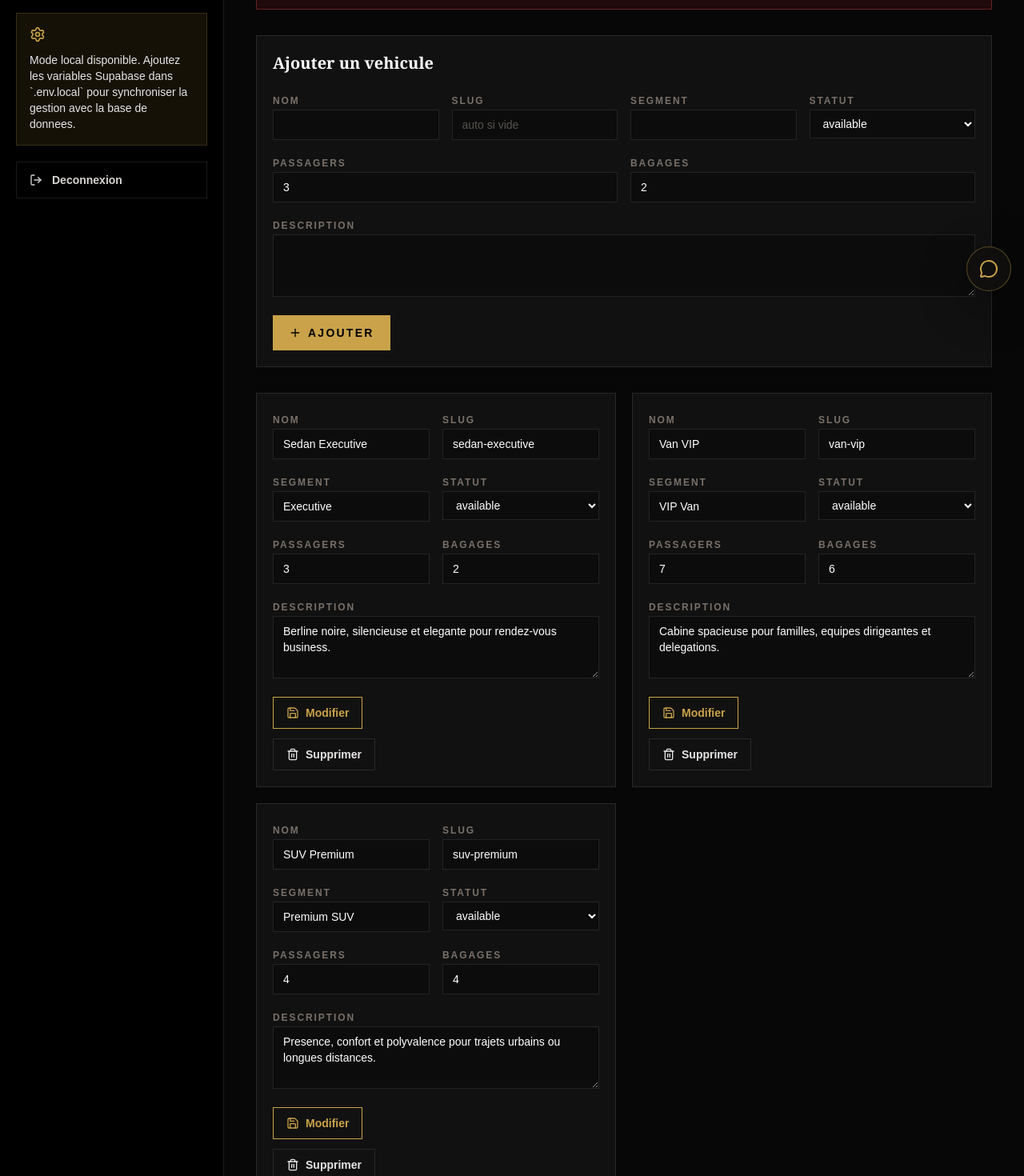
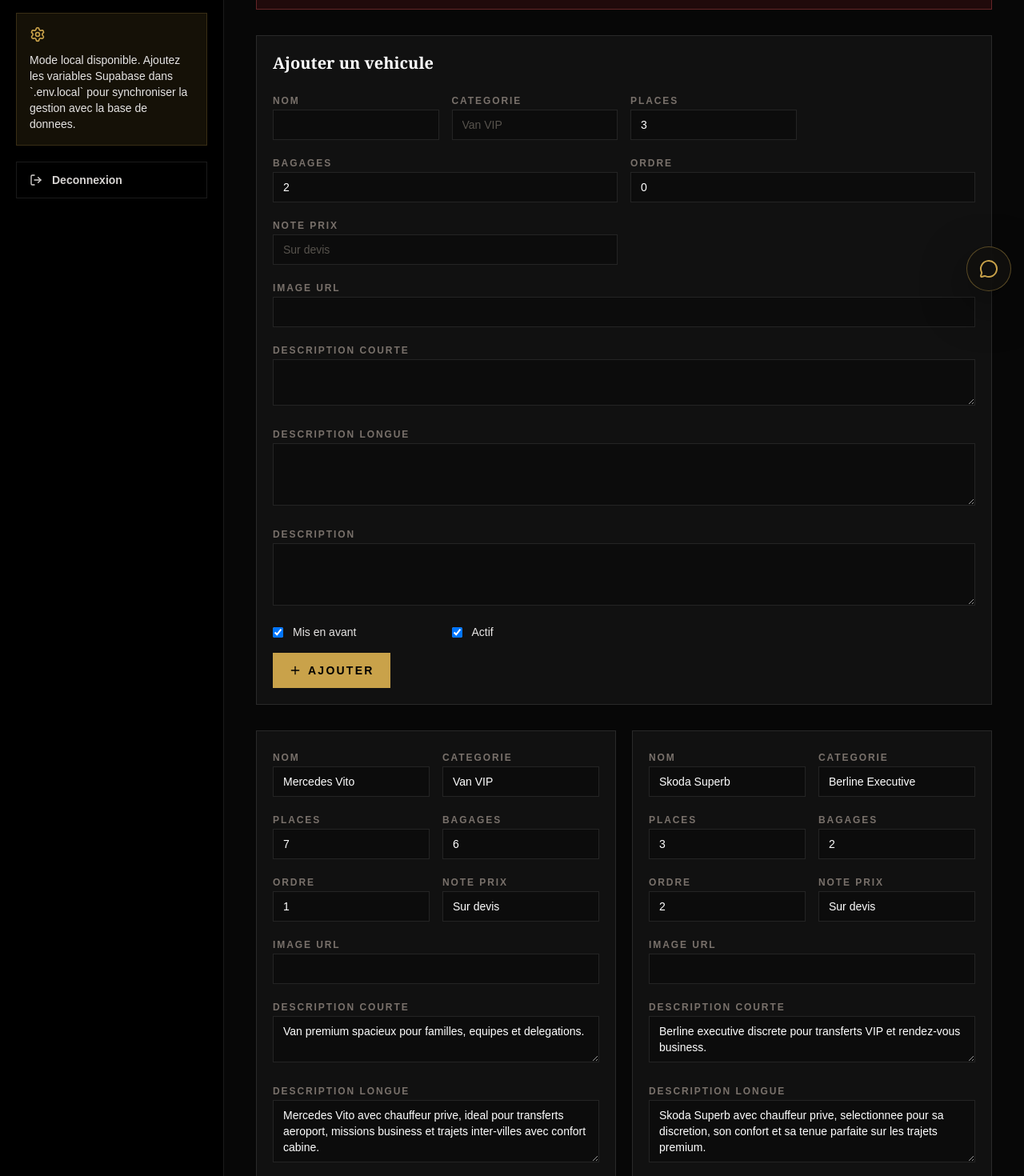
Before and after one commit to Splonx/AYYI-TOUR, a Next.js app: page /admin/fleet in a window 1280 px wide. Shown: the part 340-1810 px from the top of the page at 80% size. Built offline with nearby package versions, Linux system fonts and the light colour scheme; no server answers.

Commit message:
Remove vehicule to fleet

```diff
--- a/app/admin/actions.ts
+++ b/app/admin/actions.ts
@@ -29,7 +29,6 @@ type FleetInsert = Database["public"]["Tables"]["fleet"]["Insert"];
 type FleetUpdate = Database["public"]["Tables"]["fleet"]["Update"];
 
 const serviceStatuses = ["draft", "published", "archived"] as const;
-const vehicleStatuses = ["available", "maintenance", "hidden"] as const;
 
 async function requireAdminSession() {
   const cookieStore = await cookies();
@@ -100,16 +99,6 @@ function serviceStatus(formData: FormData) {
   return "draft";
 }
 
-function vehicleStatus(formData: FormData) {
-  const status = text(formData, "status");
-
-  if (vehicleStatuses.includes(status as (typeof vehicleStatuses)[number])) {
-    return status as (typeof vehicleStatuses)[number];
-  }
-
-  return "available";
-}
-
 function highlights(formData: FormData) {
   return text(formData, "highlights")
     .split(/\r?\n|,/)
@@ -158,13 +147,18 @@ function vehicleFromForm(formData: FormData, id = localId("veh")) {
 
   return {
     id,
-    slug: payload.slug,
     name: payload.name,
-    segment: payload.segment,
-    description: payload.description,
-    passengers: payload.passengers ?? 3,
+    shortDescription: payload.short_description ?? "",
+    longDescription: payload.long_description ?? "",
+    description: payload.description ?? "",
+    imageUrl: payload.image_url ?? undefined,
+    seats: payload.seats ?? 3,
     luggage: payload.luggage ?? 2,
-    status: payload.status ?? "available",
+    priceNote: payload.price_note ?? "",
+    category: payload.category ?? "",
+    isFeatured: payload.is_featured ?? false,
+    isActive: payload.is_active ?? true,
+    displayOrder: payload.display_order ?? 0,
   };
 }
 
@@ -185,16 +179,21 @@ function servicePayload(formData: FormData): ServiceInsert {
 
 function fleetPayload(formData: FormData): FleetInsert {
   const name = requiredText(formData, "name");
-  const rawSlug = text(formData, "slug");
+  const description = requiredText(formData, "description");
 
   return {
-    slug: rawSlug ? slugify(rawSlug) : slugify(name),
     name,
-    segment: requiredText(formData, "segment"),
-    description: requiredText(formData, "description"),
-    passengers: integerOrDefault(formData, "passengers", 3),
+    short_description: text(formData, "shortDescription") || description,
+    long_description: text(formData, "longDescription") || description,
+    description,
+    image_url: text(formData, "imageUrl") || null,
+    seats: integerOrDefault(formData, "seats", 3),
     luggage: integerOrDefault(formData, "luggage", 2),
-    status: vehicleStatus(formData),
+    price_note: text(formData, "priceNote") || null,
+    category: text(formData, "category") || null,
+    is_featured: formData.get("isFeatured") === "on",
+    is_active: formData.get("isActive") === "on",
+    display_order: integerOrDefault(formData, "displayOrder", 0),
   };
 }
 
--- a/app/admin/fleet/page.tsx
+++ b/app/admin/fleet/page.tsx
@@ -59,32 +59,48 @@ export default async function AdminFleetPage() {
               <input className={inputClass} name="name" required />
             </label>
             <label className="space-y-2">
-              <span className={labelClass}>Slug</span>
-              <input className={inputClass} name="slug" placeholder="auto si vide" />
+              <span className={labelClass}>Categorie</span>
+              <input className={inputClass} name="category" placeholder="Van VIP" />
             </label>
             <label className="space-y-2">
-              <span className={labelClass}>Segment</span>
-              <input className={inputClass} name="segment" required />
-            </label>
-            <label className="space-y-2">
-              <span className={labelClass}>Statut</span>
-              <select className={inputClass} name="status" defaultValue="available">
-                <option value="available">available</option>
-                <option value="maintenance">maintenance</option>
-                <option value="hidden">hidden</option>
-              </select>
-            </label>
-            <label className="space-y-2 lg:col-span-2">
-              <span className={labelClass}>Passagers</span>
-              <input className={inputClass} min="0" name="passengers" type="number" defaultValue={3} />
+              <span className={labelClass}>Places</span>
+              <input className={inputClass} min="0" name="seats" type="number" defaultValue={3} />
             </label>
             <label className="space-y-2 lg:col-span-2">
               <span className={labelClass}>Bagages</span>
               <input className={inputClass} min="0" name="luggage" type="number" defaultValue={2} />
             </label>
+            <label className="space-y-2 lg:col-span-2">
+              <span className={labelClass}>Ordre</span>
+              <input className={inputClass} min="0" name="displayOrder" type="number" defaultValue={0} />
+            </label>
+            <label className="space-y-2 lg:col-span-2">
+              <span className={labelClass}>Note prix</span>
+              <input className={inputClass} name="priceNote" placeholder="Sur devis" />
+            </label>
+            <label className="space-y-2 lg:col-span-4">
+              <span className={labelClass}>Image URL</span>
+              <input className={inputClass} name="imageUrl" type="url" />
+            </label>
+            <label className="space-y-2 lg:col-span-4">
+              <span className={labelClass}>Description courte</span>
+              <textarea className={inputClass} name="shortDescription" rows={2} />
+            </label>
+            <label className="space-y-2 lg:col-span-4">
+              <span className={labelClass}>Description longue</span>
+              <textarea className={inputClass} name="longDescription" rows={3} />
+            </label>
             <label className="space-y-2 lg:col-span-4">
               <span className={labelClass}>Description</span>
               <textarea className={inputClass} name="description" required rows={3} />
+            </label>
+            <label className="flex items-center gap-3 text-sm text-stone-200">
+              <input name="isFeatured" type="checkbox" defaultChecked />
+              Mis en avant
+            </label>
+            <label className="flex items-center gap-3 text-sm text-stone-200">
+              <input name="isActive" type="checkbox" defaultChecked />
+              Actif
             </label>
             <div className="lg:col-span-4">
               <ConfirmSubmitButton
@@ -111,34 +127,21 @@ export default async function AdminFleetPage() {
                   <input className={inputClass} name="name" defaultValue={vehicle.name} required />
                 </label>
                 <label className="space-y-2">
-                  <span className={labelClass}>Slug</span>
-                  <input className={inputClass} name="slug" defaultValue={vehicle.slug} required />
-                </label>
-                <label className="space-y-2">
-                  <span className={labelClass}>Segment</span>
+                  <span className={labelClass}>Categorie</span>
                   <input
                     className={inputClass}
-                    name="segment"
-                    defaultValue={vehicle.segment}
-                    required
+                    name="category"
+                    defaultValue={vehicle.category}
                   />
                 </label>
                 <label className="space-y-2">
-                  <span className={labelClass}>Statut</span>
-                  <select className={inputClass} name="status" defaultValue={vehicle.status}>
-                    <option value="available">available</option>
-                    <option value="maintenance">maintenance</option>
-                    <option value="hidden">hidden</option>
-                  </select>
-                </label>
-                <label className="space-y-2">
-                  <span className={labelClass}>Passagers</span>
+                  <span className={labelClass}>Places</span>
                   <input
                     className={inputClass}
                     min="0"
-                    name="passengers"
+                    name="seats"
                     type="number"
-                    defaultValue={vehicle.passengers}
+                    defaultValue={vehicle.seats}
                   />
                 </label>
                 <label className="space-y-2">
@@ -151,6 +154,42 @@ export default async function AdminFleetPage() {
                     defaultValue={vehicle.luggage}
                   />
                 </label>
+                <label className="space-y-2">
+                  <span className={labelClass}>Ordre</span>
+                  <input
+                    className={inputClass}
+                    min="0"
+                    name="displayOrder"
+                    type="number"
+                    defaultValue={vehicle.displayOrder}
+                  />
+                </label>
+                <label className="space-y-2">
+                  <span className={labelClass}>Note prix</span>
+                  <input className={inputClass} name="priceNote" defaultValue={vehicle.priceNote} />
+                </label>
+                <label className="space-y-2 sm:col-span-2">
+                  <span className={labelClass}>Image URL</span>
+                  <input className={inputClass} name="imageUrl" type="url" defaultValue={vehicle.imageUrl} />
+                </label>
+                <label className="space-y-2 sm:col-span-2">
+                  <span className={labelClass}>Description courte</span>
+                  <textarea
+                    className={inputClass}
+                    name="shortDescription"
+                    defaultValue={vehicle.shortDescription}
+                    rows={2}
+                  />
+                </label>
+                <label className="space-y-2 sm:col-span-2">
+                  <span className={labelClass}>Description longue</span>
+                  <textarea
+                    className={inputClass}
+                    name="longDescription"
+                    defaultValue={vehicle.longDescription}
+                    rows={3}
+                  />
+                </label>
                 <label className="space-y-2 sm:col-span-2">
                   <span className={labelClass}>Description</span>
                   <textarea
@@ -160,6 +199,14 @@ export default async function AdminFleetPage() {
                     required
                     rows={3}
                   />
+                </label>
+                <label className="flex items-center gap-3 text-sm text-stone-200">
+                  <input name="isFeatured" type="checkbox" defaultChecked={vehicle.isFeatured} />
+                  Mis en avant
+                </label>
+                <label className="flex items-center gap-3 text-sm text-stone-200">
+                  <input name="isActive" type="checkbox" defaultChecked={vehicle.isActive} />
+                  Actif
                 </label>
                 <div className="sm:col-span-2">
                   <ConfirmSubmitButton
--- a/app/admin/page.tsx
+++ b/app/admin/page.tsx
@@ -20,7 +20,7 @@ export default async function AdminPage() {
   const supabaseStatus = getSupabaseAdminConfigStatus();
   const adminErrors = [servicesResult.error, fleetResult.error].filter(Boolean);
   const publishedServices = services.filter((service) => service.status === "published");
-  const availableVehicles = fleet.filter((vehicle) => vehicle.status === "available");
+  const availableVehicles = fleet.filter((vehicle) => vehicle.isActive);
 
   console.info("[admin page]", {
     supabaseMode: supabaseStatus.mode,
--- a/app/fleet/page.tsx
+++ b/app/fleet/page.tsx
@@ -35,9 +35,15 @@ export default async function FleetPage() {
           />
           <div className="mt-10 grid gap-5 sm:grid-cols-2 xl:grid-cols-3">
             {fleet.map((vehicle) => (
-              <FleetCard key={vehicle.slug} vehicle={vehicle} />
+              <FleetCard key={vehicle.id} vehicle={vehicle} />
             ))}
           </div>
+          {fleet.length === 0 ? (
+            <div className="mt-10 border border-gold/25 bg-gold/[0.08] p-6 text-sm leading-7 text-stone-200">
+              La flotte sera publiee prochainement. Contactez AYYI TOUR pour confirmer
+              le vehicule le plus adapte a votre trajet.
+            </div>
+          ) : null}
         </div>
       </section>
       <SiteFooter />
--- a/data/admin-catalog.json
+++ b/data/admin-catalog.json
@@ -59,34 +59,32 @@
   ],
   "fleet": [
     {
-      "id": "veh-sedan",
-      "slug": "sedan-executive",
-      "name": "Sedan Executive",
-      "segment": "Executive",
-      "description": "Berline noire, silencieuse et elegante pour rendez-vous business.",
-      "passengers": 3,
-      "luggage": 2,
-      "status": "available"
+      "id": "veh-mercedes-vito",
+      "name": "Mercedes Vito",
+      "shortDescription": "Van premium spacieux pour familles, equipes et delegations.",
+      "longDescription": "Mercedes Vito avec chauffeur prive, ideal pour transferts aeroport, missions business et trajets inter-villes avec confort cabine.",
+      "description": "Van premium spacieux pour familles, equipes et delegations.",
+      "seats": 7,
+      "luggage": 6,
+      "priceNote": "Sur devis",
+      "category": "Van VIP",
+      "isFeatured": true,
+      "isActive": true,
+      "displayOrder": 1
     },
     {
-      "id": "veh-van",
-      "slug": "van-vip",
-      "name": "Van VIP",
-      "segment": "VIP Van",
-      "description": "Cabine spacieuse pour familles, equipes dirigeantes et delegations.",
-      "passengers": 7,
-      "luggage": 6,
-      "status": "available"
-    },
-    {
-      "id": "veh-suv",
-      "slug": "suv-premium",
-      "name": "SUV Premium",
-      "segment": "Premium SUV",
-      "description": "Presence, confort et polyvalence pour trajets urbains ou longues distances.",
-      "passengers": 4,
-      "luggage": 4,
-      "status": "available"
+      "id": "veh-skoda-superb",
+      "name": "Skoda Superb",
+      "shortDescription": "Berline executive discrete pour transferts VIP et rendez-vous business.",
+      "longDescription": "Skoda Superb avec chauffeur prive, selectionnee pour sa discretion, son confort et sa tenue parfaite sur les trajets premium.",
+      "description": "Berline executive discrete pour transferts VIP et rendez-vous business.",
+      "seats": 3,
+      "luggage": 2,
+      "priceNote": "Sur devis",
+      "category": "Berline Executive",
+      "isFeatured": true,
+      "isActive": true,
+      "displayOrder": 2
     }
   ]
 }
--- a/lib/admin-diagnostics.ts
+++ b/lib/admin-diagnostics.ts
@@ -161,8 +161,8 @@ export async function getAdminDiagnostics() {
     },
     await supabaseConnectionItem(),
     await tableItem("services", "Table services"),
-    await tableItem("fleet", "Table fleet / vehicles"),
-    await restItem("vehicles?select=id&limit=1", "Table public.vehicles"),
+    await tableItem("fleet", "Table public.fleet"),
+    await restItem("fleet?select=id&limit=1", "Table public.fleet REST"),
     await bucketItem("vehicle-images"),
   ];
 
--- a/lib/data/admin-catalog.ts
+++ b/lib/data/admin-catalog.ts
@@ -32,15 +32,23 @@ function mapService(row: ServiceRow): Service {
 }
 
 function mapVehicle(row: VehicleRow): Vehicle {
+  const shortDescription = row.short_description ?? row.description;
+
   return {
     id: row.id,
-    slug: row.slug,
     name: row.name,
-    segment: row.segment,
+    shortDescription,
+    longDescription: row.long_description ?? row.description,
     description: row.description,
-    passengers: row.passengers,
+    imageUrl: row.image_url ?? undefined,
+    seats: row.seats,
     luggage: row.luggage,
-    status: row.status,
+    priceNote: row.price_note ?? "",
+    category: row.category ?? "Premium",
+    isFeatured: row.is_featured,
+    isActive: row.is_active,
+    displayOrder: row.display_order,
+    createdAt: row.created_at,
   };
 }
 
@@ -98,6 +106,7 @@ export async function getAdminFleet() {
   const { data, error } = await supabase
     .from("fleet")
     .select("*")
+    .order("display_order", { ascending: true })
     .order("created_at", { ascending: true });
 
   if (error) {
@@ -139,6 +148,7 @@ export async function getPublishedServices() {
     return fallbackServices.filter((service) => service.status === "published");
   }
 
+  try {
     const supabase = createSupabaseAdminClient();
     const { data, error } = await supabase
       .from("services")
@@ -151,18 +161,25 @@ export async function getPublishedServices() {
     }
 
     return data.map(mapService);
+  } catch (error) {
+    console.error("[public services] Supabase load failed", error);
+
+    return fallbackServices.filter((service) => service.status === "published");
+  }
 }
 
 export async function getAvailableFleet() {
   if (!hasSupabaseAdminConfig()) {
-    return fallbackFleet.filter((vehicle) => vehicle.status === "available");
+    return fallbackFleet.filter((vehicle) => vehicle.isActive);
   }
 
+  try {
     const supabase = createSupabaseAdminClient();
     const { data, error } = await supabase
       .from("fleet")
       .select("*")
-    .eq("status", "available")
+      .eq("is_active", true)
+      .order("display_order", { ascending: true })
       .order("created_at", { ascending: true });
 
     if (error) {
@@ -170,4 +187,9 @@ export async function getAvailableFleet() {
     }
 
     return data.map(mapVehicle);
+  } catch (error) {
+    console.error("[public fleet] Supabase load failed", error);
+
+    return fallbackFleet.filter((vehicle) => vehicle.isActive);
   }
+}
--- a/lib/data/fleet.ts
+++ b/lib/data/fleet.ts
@@ -2,33 +2,33 @@ import type { Vehicle } from "@/types/domain";
 
 export const fleet: Vehicle[] = [
   {
-    id: "veh-sedan",
-    slug: "sedan-executive",
-    name: "Sedan Executive",
-    segment: "Executive",
-    description: "Berline noire, silencieuse et elegante pour rendez-vous business.",
-    passengers: 3,
-    luggage: 2,
-    status: "available",
+    id: "veh-mercedes-vito",
+    name: "Mercedes Vito",
+    shortDescription: "Van premium spacieux pour familles, equipes et delegations.",
+    longDescription:
+      "Mercedes Vito avec chauffeur prive, ideal pour transferts aeroport, missions business et trajets inter-villes avec confort cabine.",
+    description: "Van premium spacieux pour familles, equipes et delegations.",
+    seats: 7,
+    luggage: 6,
+    priceNote: "Sur devis",
+    category: "Van VIP",
+    isFeatured: true,
+    isActive: true,
+    displayOrder: 1,
   },
   {
-    id: "veh-van",
-    slug: "van-vip",
-    name: "Van VIP",
-    segment: "VIP Van",
-    description: "Cabine spacieuse pour familles, equipes dirigeantes et delegations.",
-    passengers: 7,
-    luggage: 6,
-    status: "available",
-  },
-  {
-    id: "veh-suv",
-    slug: "suv-premium",
-    name: "SUV Premium",
-    segment: "Premium SUV",
-    description: "Presence, confort et polyvalence pour trajets urbains ou longues distances.",
-    passengers: 4,
-    luggage: 4,
-    status: "maintenance",
+    id: "veh-skoda-superb",
+    name: "Skoda Superb",
+    shortDescription: "Berline executive discrete pour transferts VIP et rendez-vous business.",
+    longDescription:
+      "Skoda Superb avec chauffeur prive, selectionnee pour sa discretion, son confort et sa tenue parfaite sur les trajets premium.",
+    description: "Berline executive discrete pour transferts VIP et rendez-vous business.",
+    seats: 3,
+    luggage: 2,
+    priceNote: "Sur devis",
+    category: "Berline Executive",
+    isFeatured: true,
+    isActive: true,
+    displayOrder: 2,
   },
 ];
--- a/types/supabase.ts
+++ b/types/supabase.ts
@@ -32,24 +32,34 @@ export type Database = {
       fleet: {
         Row: {
           id: string;
-          slug: string;
           name: string;
-          segment: string;
+          short_description: string | null;
+          long_description: string | null;
           description: string;
-          passengers: number;
+          image_url: string | null;
+          seats: number;
           luggage: number;
-          status: "available" | "maintenance" | "hidden";
+          price_note: string | null;
+          category: string | null;
+          is_featured: boolean;
+          is_active: boolean;
+          display_order: number;
           created_at: string;
         };
         Insert: {
           id?: string;
-          slug: string;
           name: string;
-          segment: string;
-          description: string;
-          passengers?: number;
+          short_description?: string | null;
+          long_description?: string | null;
+          description?: string;
+          image_url?: string | null;
+          seats?: number;
           luggage?: number;
-          status?: "available" | "maintenance" | "hidden";
+          price_note?: string | null;
+          category?: string | null;
+          is_featured?: boolean;
+          is_active?: boolean;
+          display_order?: number;
           created_at?: string;
         };
         Update: Partial<Database["public"]["Tables"]["fleet"]["Insert"]>;
@@ -98,7 +108,6 @@ export type Database = {
     Functions: Record<string, never>;
     Enums: {
       service_status: "draft" | "published" | "archived";
-      vehicle_status: "available" | "maintenance" | "hidden";
       booking_status: "new" | "confirmed" | "completed" | "cancelled";
     };
     CompositeTypes: Record<string, never>;
```
Also changed, not shown: app/page.tsx (+6 -4 lines), components/sections/fleet-card.tsx (+17 -5 lines), types/domain.ts (+10 -6 lines), 2 other files (tests, documents, lock files or other folders). Lines whose indentation alone changed are shown as unchanged.
